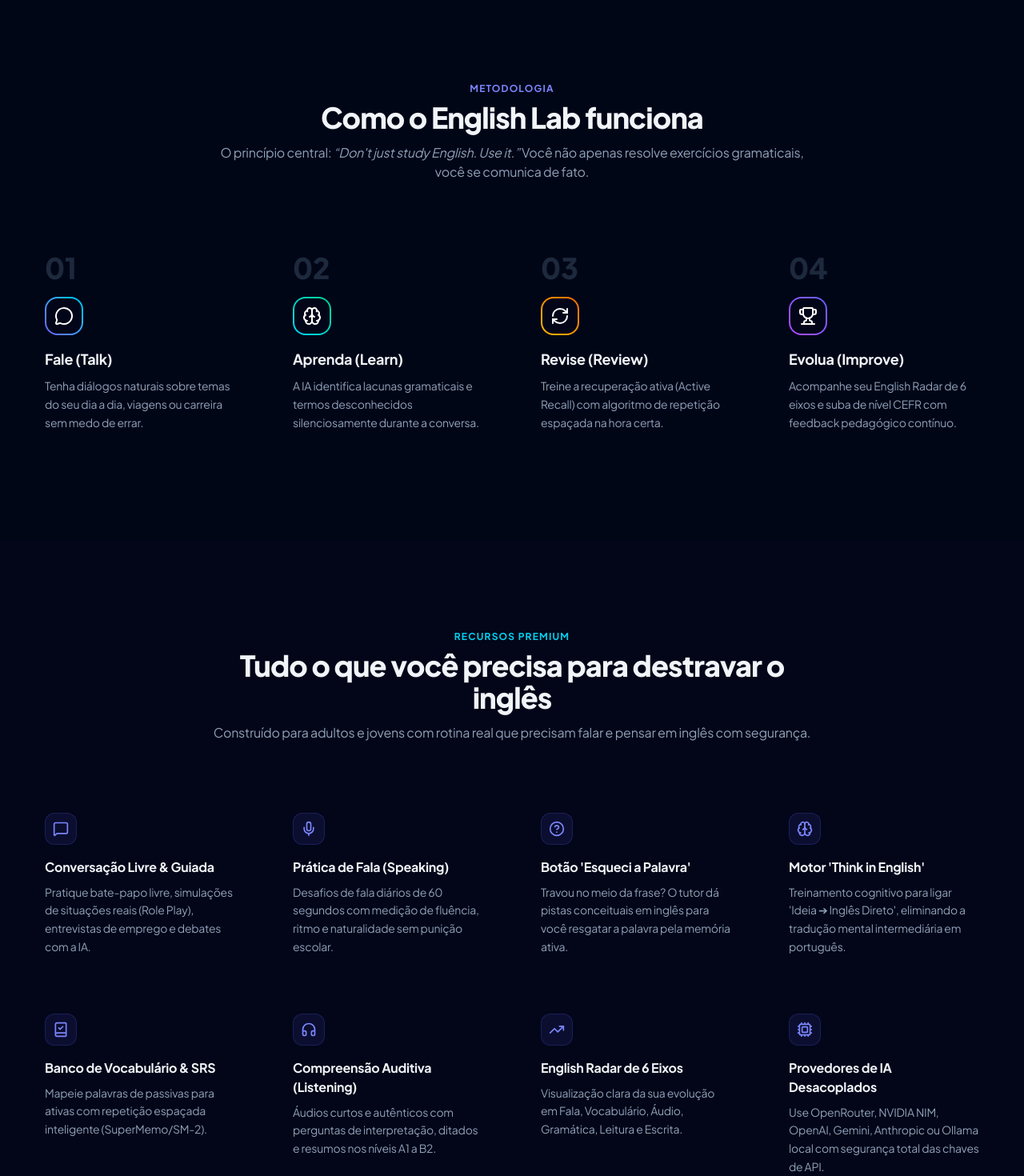
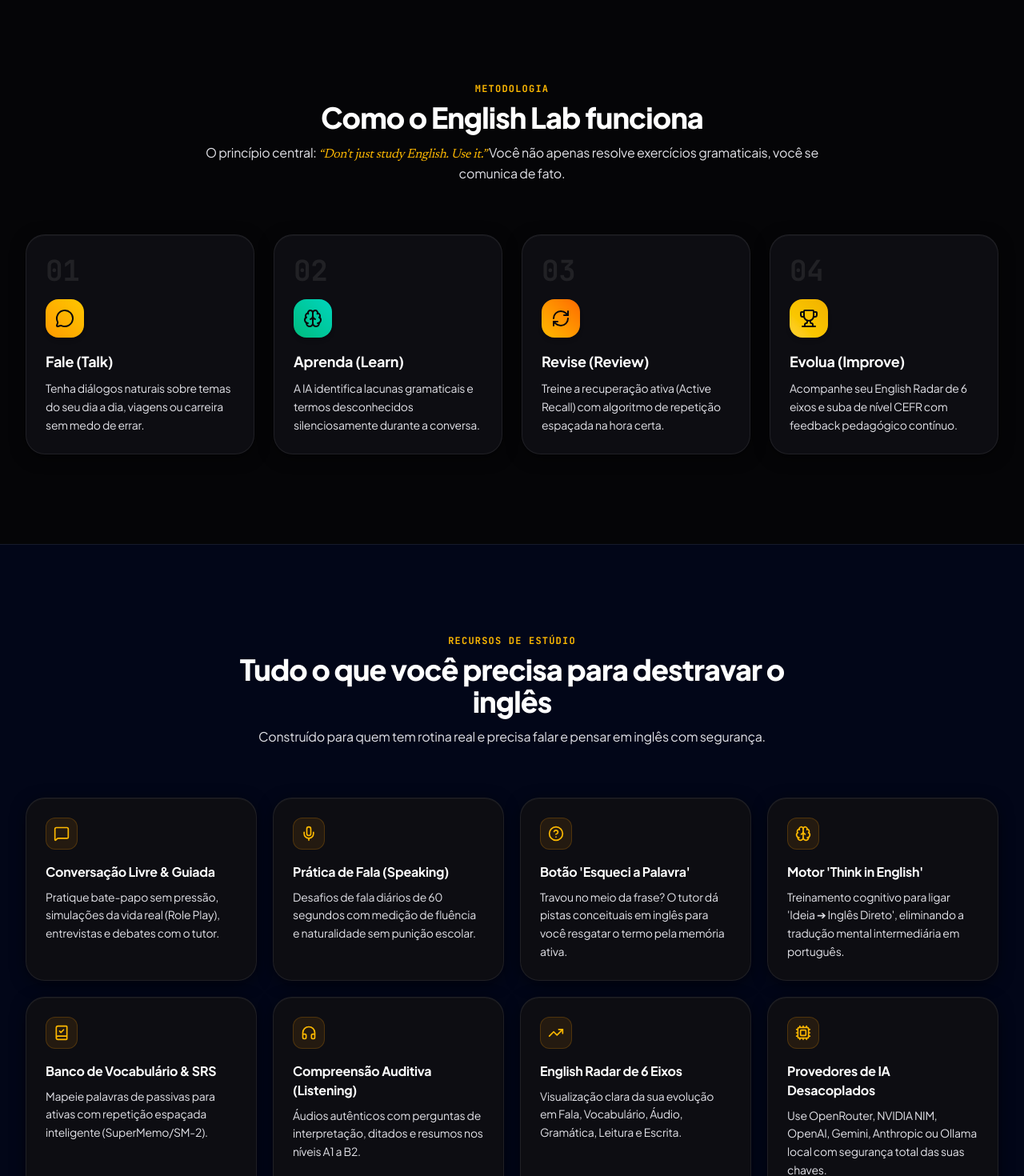
Before and after one commit to silvinhamsa-oss/AppIngles, a Next.js app: page / in a window 1280 px wide. Shown: the part 880-2350 px from the top of the page at 80% size. Built offline with nearby package versions, Linux system fonts and the light colour scheme.

Commit message:
style: implement Obsidian Noir & Platinum high-contrast Apple Pro palette across all components

```diff
--- a/src/app/globals.css
+++ b/src/app/globals.css
@@ -7,32 +7,32 @@
 }
 
 :root {
-  --bg-main: #09090b;
-  --bg-card: #121216;
-  --bg-card-hover: #18181f;
-  --bg-elevated: #1e1e26;
+  --bg-main: #050507;
+  --bg-card: #0d0d12;
+  --bg-card-hover: #14141b;
+  --bg-elevated: #1a1a24;
   --border-subtle: rgba(255, 255, 255, 0.08);
-  --border-active: rgba(245, 158, 11, 0.4);
-  --text-main: #fafafa;
-  --text-muted: #a1a1aa;
-  --text-faint: #52525b;
+  --border-active: rgba(245, 158, 11, 0.45);
+  --text-main: #ffffff;
+  --text-muted: #e2e2e8;
+  --text-faint: #8e8e9f;
   --accent-gold: #f59e0b;
-  --accent-gold-glow: rgba(245, 158, 11, 0.15);
+  --accent-gold-glow: rgba(245, 158, 11, 0.2);
   --accent-emerald: #10b981;
 }
 
 [data-theme="light"] {
-  --bg-main: #f8fafc;
+  --bg-main: #fcfcfd;
   --bg-card: #ffffff;
-  --bg-card-hover: #f1f5f9;
-  --bg-elevated: #e2e8f0;
+  --bg-card-hover: #f4f4f7;
+  --bg-elevated: #eaeaf0;
   --border-subtle: rgba(0, 0, 0, 0.08);
-  --border-active: rgba(217, 119, 6, 0.4);
-  --text-main: #09090b;
-  --text-muted: #475569;
-  --text-faint: #94a3b8;
+  --border-active: rgba(217, 119, 6, 0.5);
+  --text-main: #0a0a0f;
+  --text-muted: #3f3f4e;
+  --text-faint: #717182;
   --accent-gold: #d97706;
-  --accent-gold-glow: rgba(217, 119, 6, 0.1);
+  --accent-gold-glow: rgba(217, 119, 6, 0.15);
   --accent-emerald: #059669;
 }
 
@@ -47,7 +47,7 @@
   -moz-osx-font-smoothing: grayscale;
 }
 
-/* Editorial Serif Headline style */
+/* Editorial Serif Accent */
 .font-editorial {
   font-family: var(--font-serif);
   font-style: italic;
@@ -59,30 +59,31 @@
   letter-spacing: -0.03em;
 }
 
-/* Background Atmosphere */
+/* Atmosphere Glow */
 .studio-mesh {
   background:
-    radial-gradient(ellipse at 50% 0%, rgba(245, 158, 11, 0.06) 0%, rgba(9, 9, 11, 0) 65%),
-    radial-gradient(ellipse at 90% 90%, rgba(99, 102, 241, 0.04) 0%, rgba(9, 9, 11, 0) 50%);
+    radial-gradient(ellipse at 50% -10%, rgba(245, 158, 11, 0.08) 0%, rgba(5, 5, 7, 0) 65%),
+    radial-gradient(ellipse at 90% 90%, rgba(16, 185, 129, 0.04) 0%, rgba(5, 5, 7, 0) 50%);
 }
 
-/* Tactile Studio Card */
+/* Obsidian Pro Card */
 .studio-card {
   background: var(--bg-card);
   border: 1px solid var(--border-subtle);
-  box-shadow: 0 2px 4px rgba(0, 0, 0, 0.3), 0 12px 30px -10px rgba(0, 0, 0, 0.5);
+  box-shadow: 0 4px 20px -2px rgba(0, 0, 0, 0.6), inset 0 1px 0 rgba(255, 255, 255, 0.04);
   transition: all 0.2s cubic-bezier(0.16, 1, 0.3, 1);
 }
 
 .studio-card:hover {
   background: var(--bg-card-hover);
-  border-color: rgba(255, 255, 255, 0.14);
+  border-color: rgba(255, 255, 255, 0.16);
+  box-shadow: 0 8px 30px -4px rgba(0, 0, 0, 0.8), inset 0 1px 0 rgba(255, 255, 255, 0.08);
 }
 
 [data-theme="light"] .studio-card {
   background: #ffffff;
   border: 1px solid rgba(0, 0, 0, 0.08);
-  box-shadow: 0 1px 3px rgba(0, 0, 0, 0.04), 0 10px 25px -5px rgba(0, 0, 0, 0.04);
+  box-shadow: 0 4px 15px -2px rgba(0, 0, 0, 0.04);
 }
 
 /* 3D Flip Card Styles */
@@ -126,10 +127,10 @@
 }
 
 ::-webkit-scrollbar-thumb {
-  background: rgba(255, 255, 255, 0.12);
+  background: rgba(255, 255, 255, 0.14);
   border-radius: 9999px;
 }
 
 ::-webkit-scrollbar-thumb:hover {
-  background: rgba(255, 255, 255, 0.25);
+  background: rgba(255, 255, 255, 0.3);
 }
--- a/src/components/landing/FeaturesGrid.tsx
+++ b/src/components/landing/FeaturesGrid.tsx
@@ -11,23 +11,22 @@
   Cpu,
   HelpCircle,
 } from "lucide-react";
-import { Card } from "@/components/ui/Card";
 
 const FEATURES = [
   {
     icon: MessageSquare,
     title: "Conversação Livre & Guiada",
-    description: "Pratique bate-papo livre, simulações de situações reais (Role Play), entrevistas de emprego e debates com a IA.",
+    description: "Pratique bate-papo sem pressão, simulações da vida real (Role Play), entrevistas e debates com o tutor.",
   },
   {
     icon: Mic,
     title: "Prática de Fala (Speaking)",
-    description: "Desafios de fala diários de 60 segundos com medição de fluência, ritmo e naturalidade sem punição escolar.",
+    description: "Desafios de fala diários de 60 segundos com medição de fluência e naturalidade sem punição escolar.",
   },
   {
     icon: HelpCircle,
     title: "Botão 'Esqueci a Palavra'",
-    description: "Travou no meio da frase? O tutor dá pistas conceituais em inglês para você resgatar a palavra pela memória ativa.",
+    description: "Travou no meio da frase? O tutor dá pistas conceituais em inglês para você resgatar o termo pela memória ativa.",
   },
   {
     icon: Brain,
@@ -42,7 +41,7 @@
   {
     icon: Headphones,
     title: "Compreensão Auditiva (Listening)",
-    description: "Áudios curtos e autênticos com perguntas de interpretação, ditados e resumos nos níveis A1 a B2.",
+    description: "Áudios autênticos com perguntas de interpretação, ditados e resumos nos níveis A1 a B2.",
   },
   {
     icon: TrendingUp,
@@ -52,35 +51,35 @@
   {
     icon: Cpu,
     title: "Provedores de IA Desacoplados",
-    description: "Use OpenRouter, NVIDIA NIM, OpenAI, Gemini, Anthropic ou Ollama local com segurança total das chaves de API.",
+    description: "Use OpenRouter, NVIDIA NIM, OpenAI, Gemini, Anthropic ou Ollama local com segurança total das suas chaves.",
   },
 ];
 
 export function FeaturesGrid() {
   return (
-    <section id="features" className="py-20 sm:py-28 relative">
+    <section id="features" className="py-20 sm:py-28 relative border-t border-[var(--border-subtle)]">
       <div className="max-w-7xl mx-auto px-4 sm:px-6 lg:px-8">
         <div className="text-center max-w-3xl mx-auto mb-16">
-          <h2 className="text-xs font-bold uppercase tracking-widest text-cyan-400 mb-2">Recursos Premium</h2>
-          <p className="text-3xl sm:text-4xl font-extrabold text-slate-100 tracking-tight">
+          <h2 className="text-xs font-bold uppercase tracking-widest text-amber-400 mb-2 font-mono">Recursos de Estúdio</h2>
+          <p className="text-3xl sm:text-4xl font-extrabold text-white tracking-tight">
             Tudo o que você precisa para destravar o inglês
           </p>
-          <p className="text-sm sm:text-base text-slate-400 mt-3">
-            Construído para adultos e jovens com rotina real que precisam falar e pensar em inglês com segurança.
+          <p className="text-sm sm:text-base text-[var(--text-muted)] mt-3">
+            Construído para quem tem rotina real e precisa falar e pensar em inglês com segurança.
           </p>
         </div>
 
-        <div className="grid grid-cols-1 md:grid-cols-2 lg:grid-cols-4 gap-6">
+        <div className="grid grid-cols-1 md:grid-cols-2 lg:grid-cols-4 gap-5">
           {FEATURES.map((feature, idx) => {
             const Icon = feature.icon;
             return (
-              <Card key={idx} variant="glass" hoverable className="group">
-                <div className="w-10 h-10 rounded-xl bg-indigo-500/10 border border-indigo-500/20 flex items-center justify-center text-indigo-400 group-hover:bg-indigo-600 group-hover:text-white transition-all mb-4">
+              <div key={idx} className="studio-card rounded-3xl p-6 group hover:border-amber-500/40">
+                <div className="w-10 h-10 rounded-xl bg-amber-500/10 border border-amber-500/20 flex items-center justify-center text-amber-400 group-hover:bg-amber-500 group-hover:text-zinc-950 transition-all mb-4">
                   <Icon className="w-5 h-5" />
                 </div>
-                <h3 className="text-base font-bold text-slate-100 mb-2">{feature.title}</h3>
-                <p className="text-xs sm:text-sm text-slate-400 leading-relaxed">{feature.description}</p>
-              </Card>
+                <h3 className="text-base font-bold text-white mb-2">{feature.title}</h3>
+                <p className="text-xs sm:text-sm text-[var(--text-muted)] leading-relaxed">{feature.description}</p>
+              </div>
             );
           })}
         </div>
--- a/src/components/landing/HowItWorks.tsx
+++ b/src/components/landing/HowItWorks.tsx
@@ -2,7 +2,6 @@
 
 import React from "react";
 import { MessageCircle, Brain, RefreshCw, Trophy } from "lucide-react";
-import { Card } from "@/components/ui/Card";
 
 const STEPS = [
   {
@@ -10,42 +9,42 @@
     title: "Fale (Talk)",
     description: "Tenha diálogos naturais sobre temas do seu dia a dia, viagens ou carreira sem medo de errar.",
     icon: MessageCircle,
-    color: "from-indigo-500 to-cyan-400",
+    color: "from-amber-500 to-yellow-400 text-zinc-950",
   },
   {
     number: "02",
     title: "Aprenda (Learn)",
     description: "A IA identifica lacunas gramaticais e termos desconhecidos silenciosamente durante a conversa.",
     icon: Brain,
-    color: "from-cyan-400 to-emerald-400",
+    color: "from-emerald-500 to-teal-400 text-zinc-950",
   },
   {
     number: "03",
     title: "Revise (Review)",
     description: "Treine a recuperação ativa (Active Recall) com algoritmo de repetição espaçada na hora certa.",
     icon: RefreshCw,
-    color: "from-amber-400 to-orange-500",
+    color: "from-amber-400 to-orange-500 text-zinc-950",
   },
   {
     number: "04",
     title: "Evolua (Improve)",
     description: "Acompanhe seu English Radar de 6 eixos e suba de nível CEFR com feedback pedagógico contínuo.",
     icon: Trophy,
-    color: "from-purple-500 to-indigo-500",
+    color: "from-amber-300 to-yellow-500 text-zinc-950",
   },
 ];
 
 export function HowItWorks() {
   return (
-    <section id="how-it-works" className="py-20 sm:py-28 relative border-t border-slate-800/80 bg-slate-950/40">
+    <section id="how-it-works" className="py-20 sm:py-28 relative border-t border-[var(--border-subtle)] bg-[var(--bg-main)]">
       <div className="max-w-7xl mx-auto px-4 sm:px-6 lg:px-8">
         <div className="text-center max-w-3xl mx-auto mb-16">
-          <h2 className="text-xs font-bold uppercase tracking-widest text-indigo-400 mb-2">Metodologia</h2>
-          <p className="text-3xl sm:text-4xl font-extrabold text-slate-100 tracking-tight">
+          <h2 className="text-xs font-bold uppercase tracking-widest text-amber-400 mb-2 font-mono">Metodologia</h2>
+          <p className="text-3xl sm:text-4xl font-extrabold text-white tracking-tight">
             Como o English Lab funciona
           </p>
-          <p className="text-sm sm:text-base text-slate-400 mt-3">
-            O princípio central: <em>&ldquo;Don&apos;t just study English. Use it.&rdquo;</em> Você não apenas resolve exercícios gramaticais, você se comunica de fato.
+          <p className="text-sm sm:text-base text-[var(--text-muted)] mt-3">
+            O princípio central: <em className="font-editorial text-amber-400">&ldquo;Don&apos;t just study English. Use it.&rdquo;</em> Você não apenas resolve exercícios gramaticais, você se comunica de fato.
           </p>
         </div>
 
@@ -53,18 +52,16 @@
           {STEPS.map((step) => {
             const Icon = step.icon;
             return (
-              <Card key={step.number} variant="glass" hoverable className="relative overflow-hidden group">
-                <div className="text-4xl font-black text-slate-800 group-hover:text-indigo-900/50 transition-colors mb-4">
+              <div key={step.number} className="studio-card rounded-3xl p-6 relative overflow-hidden group">
+                <div className="text-4xl font-black text-zinc-800/80 group-hover:text-amber-500/30 transition-colors mb-4 font-mono">
                   {step.number}
                 </div>
-                <div className={`w-12 h-12 rounded-2xl bg-gradient-to-tr ${step.color} p-0.5 mb-4`}>
-                  <div className="w-full h-full bg-slate-950 rounded-[14px] flex items-center justify-center text-white">
-                    <Icon className="w-6 h-6" />
-                  </div>
+                <div className={`w-12 h-12 rounded-2xl bg-gradient-to-tr ${step.color} p-0.5 mb-4 flex items-center justify-center font-bold shadow-md`}>
+                  <Icon className="w-6 h-6" />
                 </div>
-                <h3 className="text-lg font-bold text-slate-100 mb-2">{step.title}</h3>
-                <p className="text-sm text-slate-400 leading-relaxed">{step.description}</p>
-              </Card>
+                <h3 className="text-lg font-bold text-white mb-2">{step.title}</h3>
+                <p className="text-sm text-[var(--text-muted)] leading-relaxed">{step.description}</p>
+              </div>
             );
           })}
         </div>
```
Also changed, not shown: src/components/landing/FinalCTA.tsx (+5 -6 lines), src/components/landing/LevelComparison.tsx (+31 -32 lines), src/components/layout/BottomNav.tsx (+7 -6 lines).
